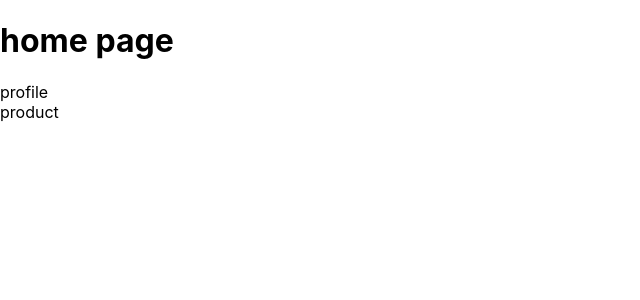
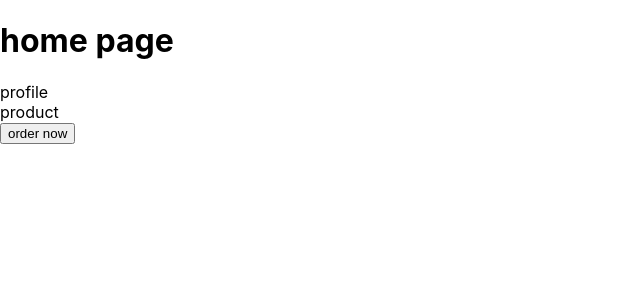
Before and after one commit to Sumit45doc/Nextjstut, a Next.js app: page / in a window 1280 px wide. Shown: the top 300 px of the page, without its empty margins (0-640 px from the left). Built offline with nearby package versions, Linux system fonts and the light colour scheme.

Commit message:
navigate programmatically

```diff
--- a/pages/index.js
+++ b/pages/index.js
@@ -1,6 +1,11 @@
 import Link from "next/link"
+import { useRouter } from "next/router";
 
 function Home() {
+    const router = useRouter();
+    const handleClick = () => {
+        router.push("/product");
+    }
     return (
         <>
             <h1>home page</h1>
@@ -11,6 +16,10 @@ function Home() {
             <Link href="/product">
                 <a>product</a>
             </Link>
+            <br />
+            <button onClick={handleClick}>
+                order now
+            </button>
         </>
     )
 }
```
